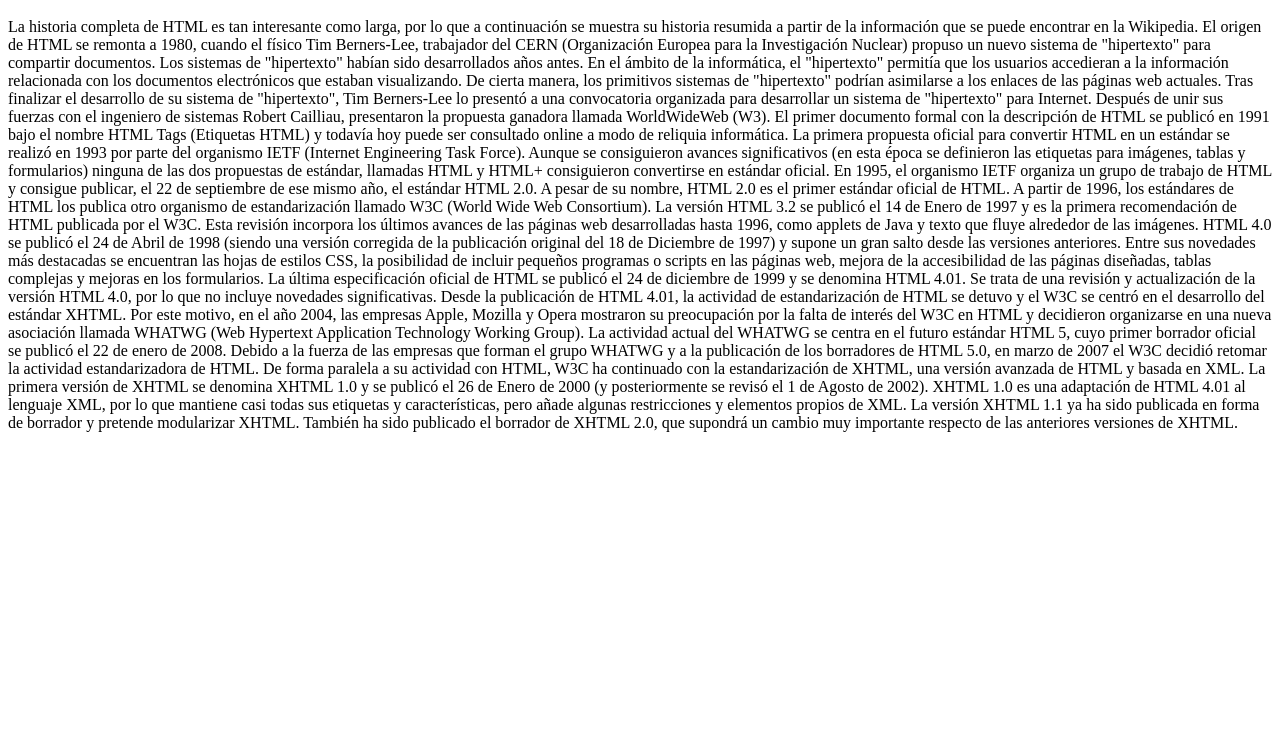
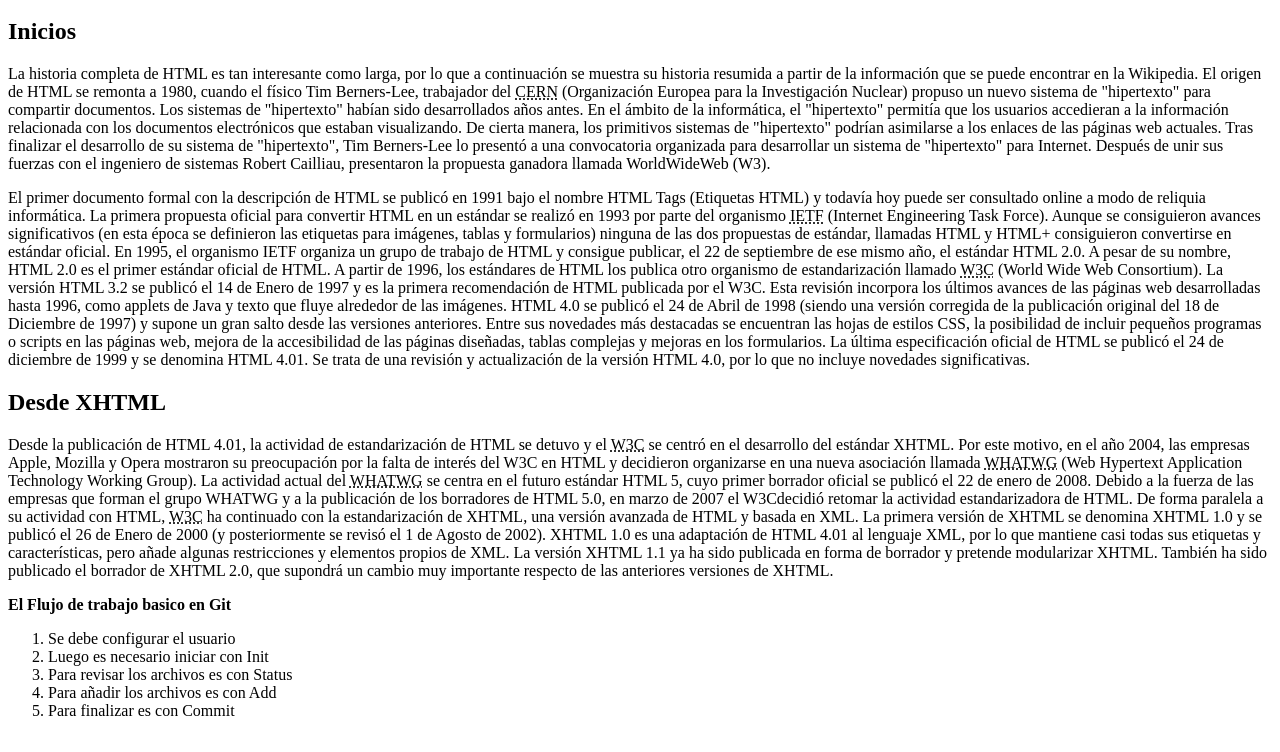
Before and after one commit to lana877/primerparcial, a plain HTML site: page Index.html in a window 1280 px wide. Shown: the part 48-800 px from the top of the page. Drawn offline with Linux system fonts and the light colour scheme.

Commit message:
Dando estructura al index

```diff
--- a/Index.html
+++ b/Index.html
@@ -3,34 +3,31 @@
 <body>
 
 <h1>1.2. Breve historia de HTML</h1>
+<h2>Inicios</h2>
+<p>La historia completa de HTML es tan interesante como larga, por lo que a continuación se muestra su historia resumida a partir de la información que se puede encontrar en la Wikipedia.
+El origen de HTML se remonta a 1980, cuando el físico Tim Berners-Lee, trabajador del <acronym title="Organización Europea para la Investigación Nuclear">CERN</acronym> (Organización Europea para la Investigación Nuclear) propuso un nuevo sistema de "hipertexto" para compartir documentos.
+Los sistemas de "hipertexto" habían sido desarrollados años antes. En el ámbito de la informática, el "hipertexto" permitía que los usuarios accedieran a la información relacionada con los documentos electrónicos que estaban visualizando. De cierta manera, los primitivos sistemas de "hipertexto" podrían asimilarse a los enlaces de las páginas web actuales.
+Tras finalizar el desarrollo de su sistema de "hipertexto", Tim Berners-Lee lo presentó a una convocatoria organizada para desarrollar un sistema de "hipertexto" para Internet. Después de unir sus fuerzas con el ingeniero de sistemas Robert Cailliau, presentaron la propuesta ganadora llamada WorldWideWeb (W3).</p>
+El primer documento formal con la descripción de HTML se publicó en 1991 bajo el nombre HTML Tags (Etiquetas HTML) y todavía hoy puede ser consultado online a modo de reliquia informática.
+La primera propuesta oficial para convertir HTML en un estándar se realizó en 1993 por parte del organismo <acronym title="Internet Engineering Task Force">IETF</acronym> (Internet Engineering Task Force). Aunque se consiguieron avances significativos (en esta época se definieron las etiquetas para imágenes, tablas y formularios) ninguna de las dos propuestas de estándar, llamadas HTML y HTML+ consiguieron convertirse en estándar oficial.
+En 1995, el organismo IETF organiza un grupo de trabajo de HTML y consigue publicar, el 22 de septiembre de ese mismo año, el estándar HTML 2.0. A pesar de su nombre, HTML 2.0 es el primer estándar oficial de HTML.
+A partir de 1996, los estándares de HTML los publica otro organismo de estandarización llamado <acronym title="World Wide Web Consortium">W3C</acronym> (World Wide Web Consortium). La versión HTML 3.2 se publicó el 14 de Enero de 1997 y es la primera recomendación de HTML publicada por el W3C. Esta revisión incorpora los últimos avances de las páginas web desarrolladas hasta 1996, como applets de Java y texto que fluye alrededor de las imágenes.
+HTML 4.0 se publicó el 24 de Abril de 1998 (siendo una versión corregida de la publicación original del 18 de Diciembre de 1997) y supone un gran salto desde las versiones anteriores. Entre sus novedades más destacadas se encuentran las hojas de estilos CSS, la posibilidad de incluir pequeños programas o scripts en las páginas web, mejora de la accesibilidad de las páginas diseñadas, tablas complejas y mejoras en los formularios.
+La última especificación oficial de HTML se publicó el 24 de diciembre de 1999 y se denomina HTML 4.01. Se trata de una revisión y actualización de la versión HTML 4.0, por lo que no incluye novedades significativas.</p>
 
-La historia completa de HTML es tan interesante como larga, por lo que a continuación se muestra su historia resumida a partir de la información que se puede encontrar en la Wikipedia.
+<h2>Desde XHTML</h2>
+<p>Desde la publicación de HTML 4.01, la actividad de estandarización de HTML se detuvo y el <acronym title="World Wide Web Consortium">W3C</acronym> se centró en el desarrollo del estándar XHTML. Por este motivo, en el año 2004, las empresas Apple, Mozilla y Opera mostraron su preocupación por la falta de interés del W3C en HTML y decidieron organizarse en una nueva asociación llamada <acronym title="Web Hypertext Application Technology Working Group">WHATWG</acronym> (Web Hypertext Application Technology Working Group).
+La actividad actual del <acronym title="Web Hypertext Application Technology Working Group">WHATWG</acronym> se centra en el futuro estándar HTML 5, cuyo primer borrador oficial se publicó el 22 de enero de 2008. Debido a la fuerza de las empresas que forman el grupo WHATWG y a la publicación de los borradores de HTML 5.0, en marzo de 2007 el W3Cdecidió retomar la actividad estandarizadora de HTML.
+De forma paralela a su actividad con HTML, <acronym title="World Wide Web Consortium">W3C</acronym> ha continuado con la estandarización de XHTML, una versión avanzada de HTML y basada en XML. La primera versión de XHTML se denomina XHTML 1.0 y se publicó el 26 de Enero de 2000 (y posteriormente se revisó el 1 de Agosto de 2002).
+XHTML 1.0 es una adaptación de HTML 4.01 al lenguaje XML, por lo que mantiene casi todas sus etiquetas y características, pero añade algunas restricciones y elementos propios de XML. La versión XHTML 1.1 ya ha sido publicada en forma de borrador y pretende modularizar XHTML. También ha sido publicado el borrador de XHTML 2.0, que supondrá un cambio muy importante respecto de las anteriores versiones de XHTML.</p>
 
-El origen de HTML se remonta a 1980, cuando el físico Tim Berners-Lee, trabajador del CERN (Organización Europea para la Investigación Nuclear) propuso un nuevo sistema de "hipertexto" para compartir documentos.
-
-Los sistemas de "hipertexto" habían sido desarrollados años antes. En el ámbito de la informática, el "hipertexto" permitía que los usuarios accedieran a la información relacionada con los documentos electrónicos que estaban visualizando. De cierta manera, los primitivos sistemas de "hipertexto" podrían asimilarse a los enlaces de las páginas web actuales.
-
-Tras finalizar el desarrollo de su sistema de "hipertexto", Tim Berners-Lee lo presentó a una convocatoria organizada para desarrollar un sistema de "hipertexto" para Internet. Después de unir sus fuerzas con el ingeniero de sistemas Robert Cailliau, presentaron la propuesta ganadora llamada WorldWideWeb (W3).
-
-El primer documento formal con la descripción de HTML se publicó en 1991 bajo el nombre HTML Tags (Etiquetas HTML) y todavía hoy puede ser consultado online a modo de reliquia informática.
-
-La primera propuesta oficial para convertir HTML en un estándar se realizó en 1993 por parte del organismo IETF (Internet Engineering Task Force). Aunque se consiguieron avances significativos (en esta época se definieron las etiquetas para imágenes, tablas y formularios) ninguna de las dos propuestas de estándar, llamadas HTML y HTML+ consiguieron convertirse en estándar oficial.
-
-En 1995, el organismo IETF organiza un grupo de trabajo de HTML y consigue publicar, el 22 de septiembre de ese mismo año, el estándar HTML 2.0. A pesar de su nombre, HTML 2.0 es el primer estándar oficial de HTML.
-
-A partir de 1996, los estándares de HTML los publica otro organismo de estandarización llamado W3C (World Wide Web Consortium). La versión HTML 3.2 se publicó el 14 de Enero de 1997 y es la primera recomendación de HTML publicada por el W3C. Esta revisión incorpora los últimos avances de las páginas web desarrolladas hasta 1996, como applets de Java y texto que fluye alrededor de las imágenes.
-
-HTML 4.0 se publicó el 24 de Abril de 1998 (siendo una versión corregida de la publicación original del 18 de Diciembre de 1997) y supone un gran salto desde las versiones anteriores. Entre sus novedades más destacadas se encuentran las hojas de estilos CSS, la posibilidad de incluir pequeños programas o scripts en las páginas web, mejora de la accesibilidad de las páginas diseñadas, tablas complejas y mejoras en los formularios.
-
-La última especificación oficial de HTML se publicó el 24 de diciembre de 1999 y se denomina HTML 4.01. Se trata de una revisión y actualización de la versión HTML 4.0, por lo que no incluye novedades significativas.
-
-Desde la publicación de HTML 4.01, la actividad de estandarización de HTML se detuvo y el W3C se centró en el desarrollo del estándar XHTML. Por este motivo, en el año 2004, las empresas Apple, Mozilla y Opera mostraron su preocupación por la falta de interés del W3C en HTML y decidieron organizarse en una nueva asociación llamada WHATWG (Web Hypertext Application Technology Working Group).
-
-La actividad actual del WHATWG se centra en el futuro estándar HTML 5, cuyo primer borrador oficial se publicó el 22 de enero de 2008. Debido a la fuerza de las empresas que forman el grupo WHATWG y a la publicación de los borradores de HTML 5.0, en marzo de 2007 el W3C decidió retomar la actividad estandarizadora de HTML.
-
-De forma paralela a su actividad con HTML, W3C ha continuado con la estandarización de XHTML, una versión avanzada de HTML y basada en XML. La primera versión de XHTML se denomina XHTML 1.0 y se publicó el 26 de Enero de 2000 (y posteriormente se revisó el 1 de Agosto de 2002).
-
-XHTML 1.0 es una adaptación de HTML 4.01 al lenguaje XML, por lo que mantiene casi todas sus etiquetas y características, pero añade algunas restricciones y elementos propios de XML. La versión XHTML 1.1 ya ha sido publicada en forma de borrador y pretende modularizar XHTML. También ha sido publicado el borrador de XHTML 2.0, que supondrá un cambio muy importante respecto de las anteriores versiones de XHTML.
-
+<strong>El Flujo de trabajo basico en Git</strong>
+<ol>
+	<li>Se debe configurar el usuario</li>
+	<li>Luego es necesario iniciar con Init</li>
+	<li>Para revisar los archivos es con Status</li>
+	<li>Para a&ntildeadir los archivos es con Add</li>
+	<li>Para finalizar es con Commit</li>
+</ol>
 </body>
 </html>
```
